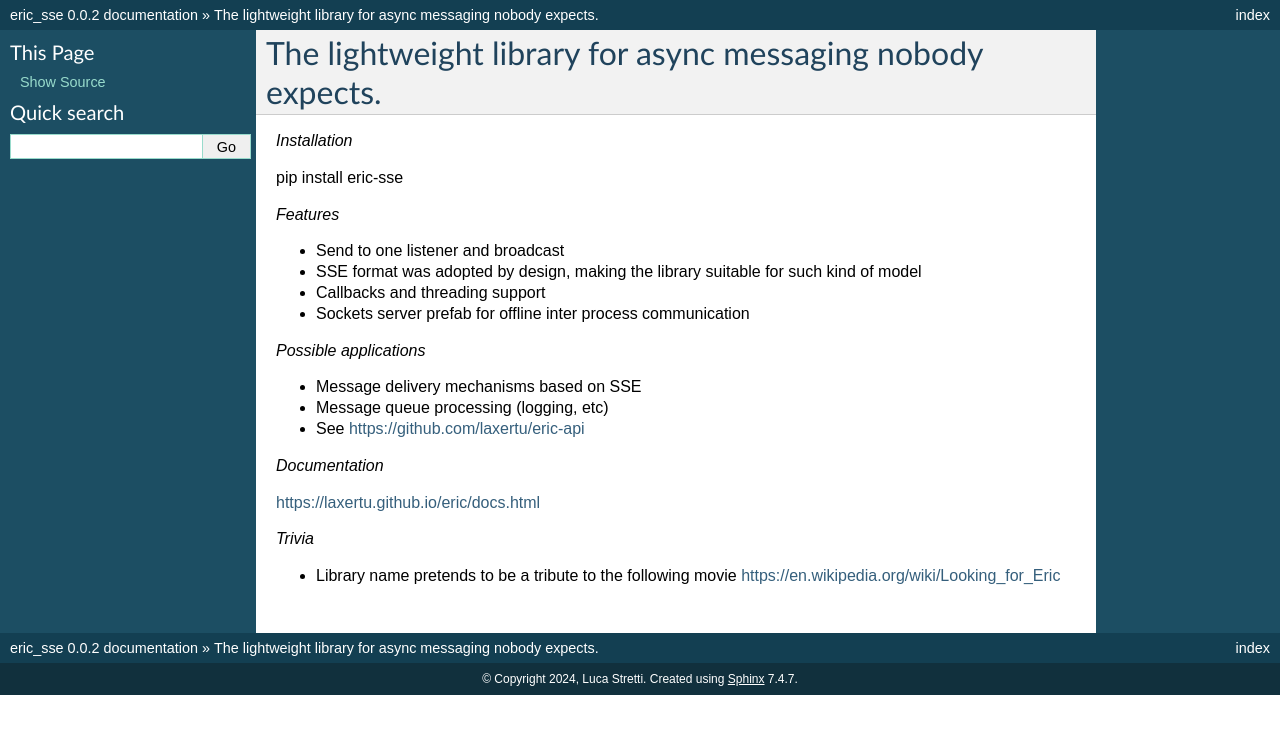
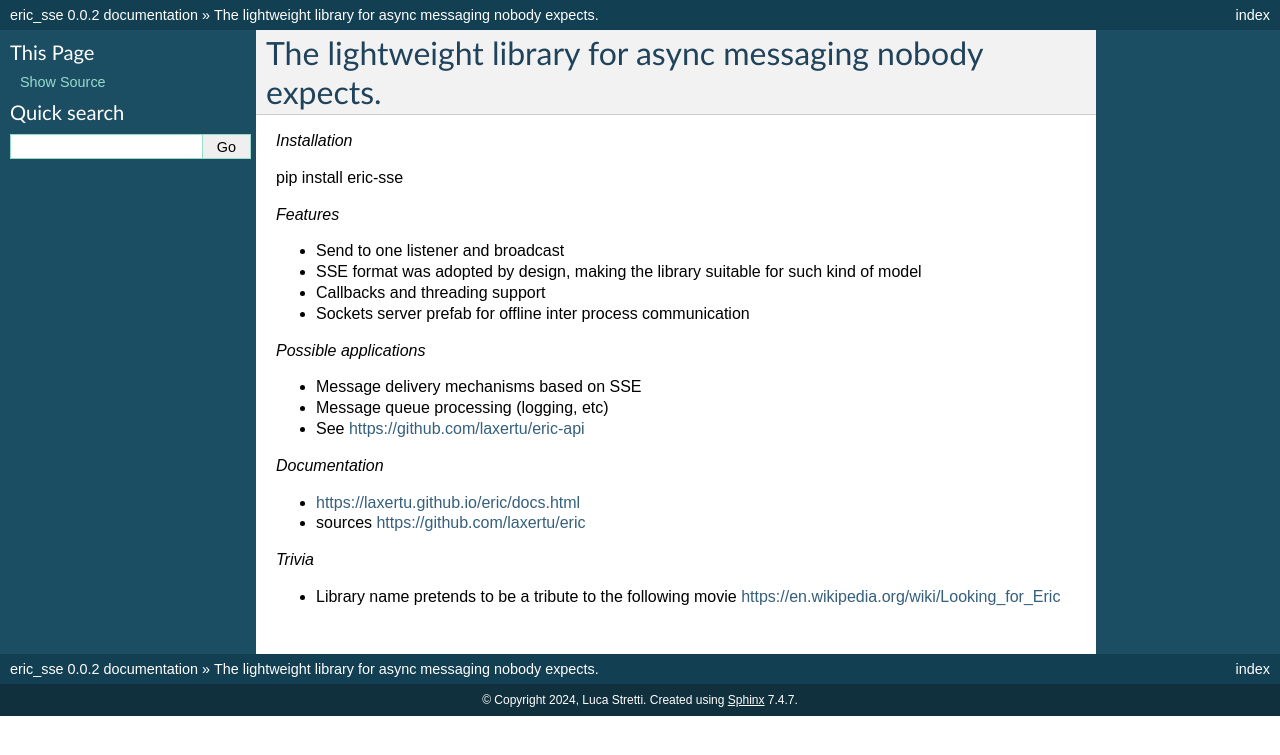
Before and after one commit to laxertu/eric, a Sphinx documentation site: the page built from docs/source/index.rst, in a window 1280 px wide. Shown: the top 755 px of the page. Built offline with Sphinx 7.4.7, drawn with Linux system fonts in a browser that asks for light colours.

Commit message:
minor changes

```diff
--- a/docs/source/index.rst
+++ b/docs/source/index.rst
@@ -23,7 +23,8 @@ pip install eric-sse
 
 *Documentation*
 
-https://laxertu.github.io/eric/docs.html
+* https://laxertu.github.io/eric/docs.html
+* sources https://github.com/laxertu/eric
 
 *Trivia*
 
```
